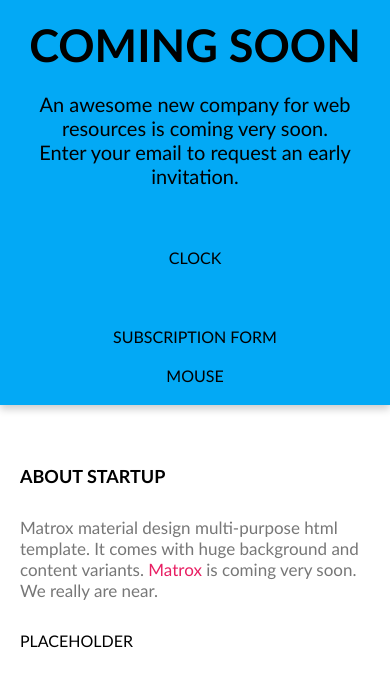
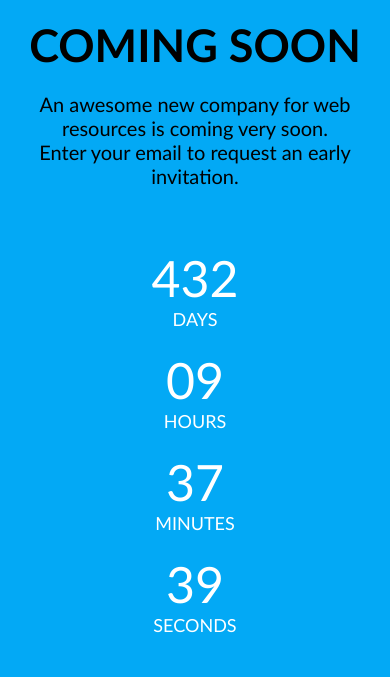
Before and after one commit to sjurate/4-coming-soon, a website: page index.html in a window 390 px wide. Shown: the part 142-819 px from the top of the page. Drawn offline with Linux system fonts and the light colour scheme.

Commit message:
Clock #4

```diff
--- /dev/null
+++ b/css/components/clock-flex.css
@@ -0,0 +1,34 @@
+.clock {
+    margin: 40px 0;
+    font-size: 60px;
+    display: flex;
+    flex-wrap: wrap;
+    color: #fff;
+}
+
+.clock > .time {
+    width: 25%;
+}
+
+.clock > .time > .value {
+}
+
+.clock > .time > .label {
+    font-size: 18px;
+    text-transform: uppercase;
+}
+
+@media (max-width: 700px) {
+    .clock > .time {
+        width: 50%;
+    }
+}
+
+@media (max-width: 440px) {
+    .clock > .time {
+        width: 100%;
+    }
+    .clock {
+        font-size: 50px;
+    }
+}
--- /dev/null
+++ b/css/components/clock-grid.css
@@ -0,0 +1,32 @@
+.clock {
+    margin: 40px 20px;
+    font-size: 60px;
+    display: grid;
+    grid-template-columns: 1fr 1fr 1fr 1fr;
+    gap: 20px;
+    color: #fff;
+}
+
+.clock > .time {
+}
+
+.clock > .time > .value {
+}
+
+.clock > .time > .label {
+    font-size: 18px;
+    text-transform: uppercase;
+}
+
+@media (max-width: 700px) {
+    .clock {
+        grid-template-columns: 1fr 1fr;
+    }
+}
+
+@media (max-width: 440px) {
+    .clock {
+    grid-template-columns: 1fr;
+    font-size: 50px;
+    }
+}
--- a/css/pages/home.css
+++ b/css/pages/home.css
@@ -7,7 +7,8 @@
 
 /* component */
 @import '../components/button.css';
-@import '../components/clock.css';
+/* @import '../components/clock-flex.css';*/
+@import '../components/clock-grid.css';
 @import '../components/form.css';
 @import '../components/mouse.css';
 @import '../components/progress-bar.css';
@@ -46,9 +47,7 @@
     display: block;
 }
 
-.clock {
-    margin: 40px 0;
-}
+
 /* HERO END */
 
 /* MAIN START */
--- a/index.html
+++ b/index.html
@@ -24,7 +24,24 @@
             <img class="logo" src="./img/logo.png" alt="logo">
             <h1 class="main-title">Coming soon</h1>
             <p class="main-description"><span class="explain">An awesome new company for web resources is coming very soon. </span>Enter your email to request an early invitation.</p>
-            <div class="clock">CLOCK</div>
+            <div class="clock">
+                <div class="time">
+                    <span class="value">432</span>
+                    <p class="label">Days</p>
+                </div>
+                <div class="time">
+                    <span class="value">09</span>
+                    <p class="label">Hours</p>
+                </div>
+                <div class="time">
+                    <span class="value">37</span>
+                    <p class="label">Minutes</p>
+                </div>
+                <div class="time">
+                    <span class="value">39</span>
+                    <p class="label">Seconds</p>
+                </div>
+            </div>
             <form class="subscribe">
                 SUBSCRIPTION FORM
             </form>
```
Also changed, not shown: css/components/clock.css (deleted).
